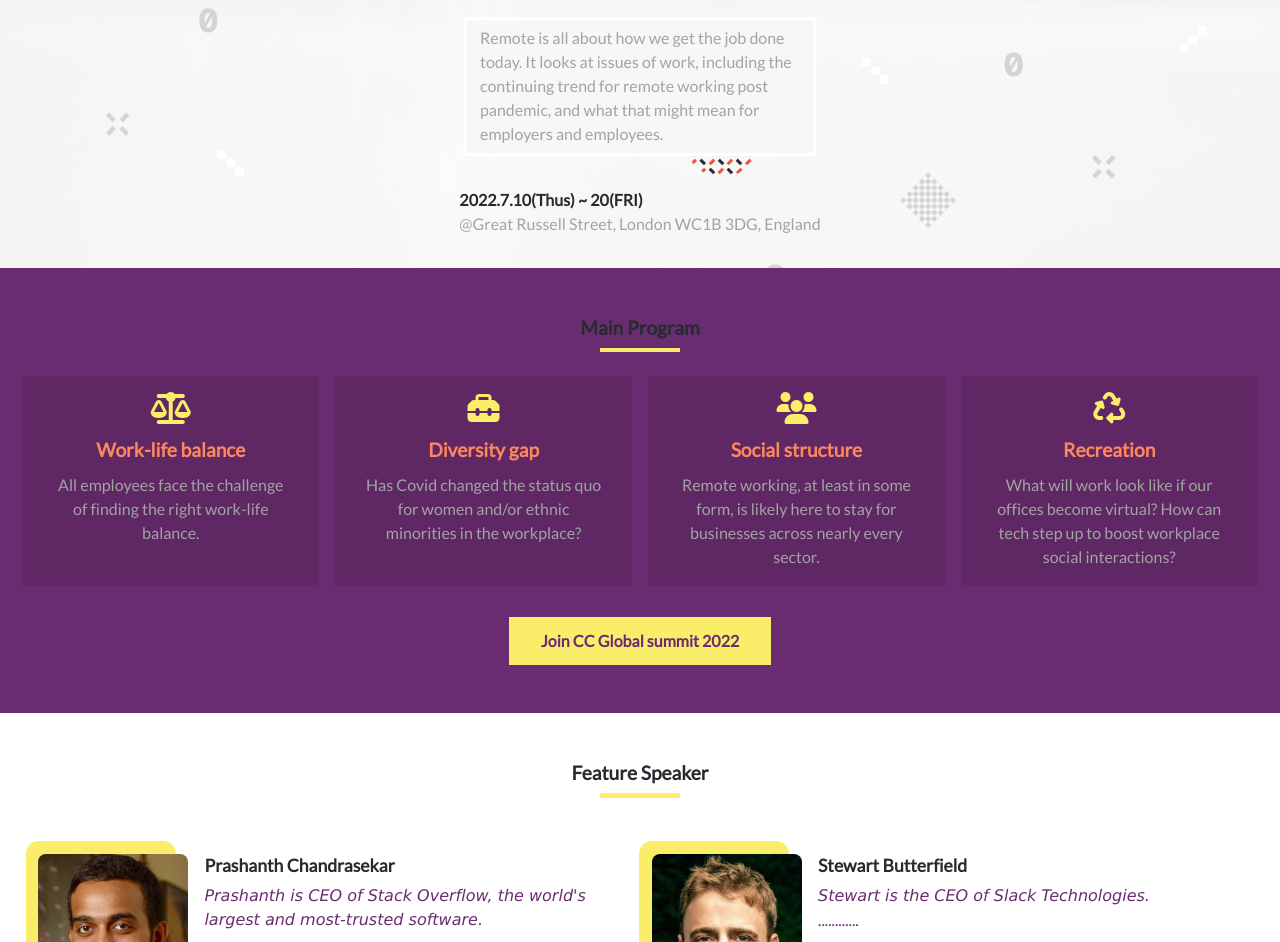
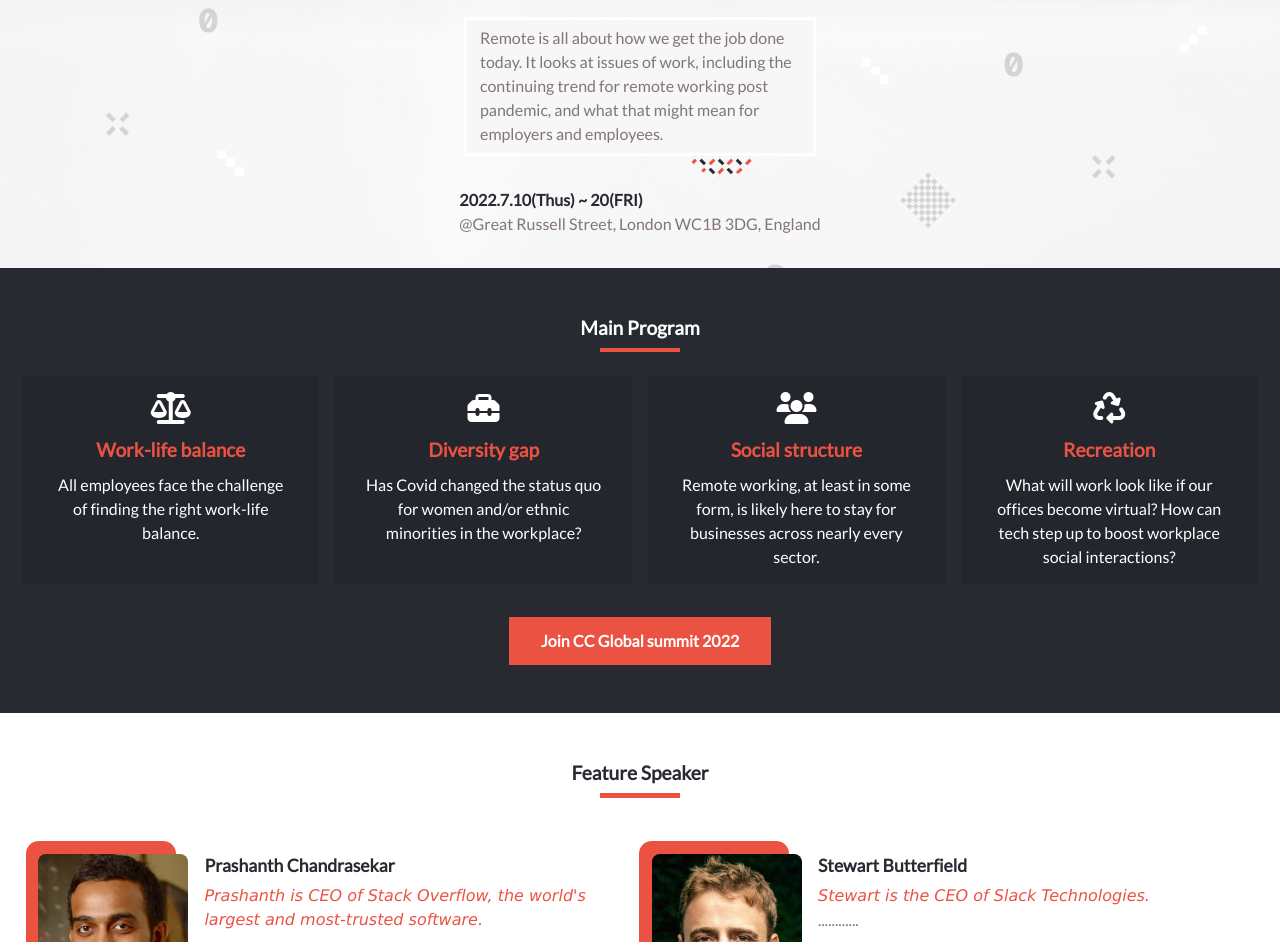
Before and after one commit to bahoz-ali/remote_capstone, a website: page index.html in a window 1280 px wide. Shown: the part 273-1215 px from the top of the page. Drawn offline with nearby package versions, Linux system fonts and the light colour scheme; a web font is replaced by a local one.

Commit message:
update theme of the website

```diff
--- a/sass/abstracts/_variables.scss
+++ b/sass/abstracts/_variables.scss
@@ -37,8 +37,10 @@ $white: #fff;
 $black: #000;
 $gray: #ccc;
 $dark100: #3e3e3e;
+$bgColorDark: #272a31;
+$paragraphColor: #837575;
+$headingColor: #272a31;
 
-$paragraphColor: #a3a3a3;
-$headingColor: #272a2f;
-$primaryColor: #f9ed69;
-$secondColor: #6a2c70;
+$primaryColor: #ec5242;
+$secondColor: #d3d3d3;
+// $primaryColor: #f9ed69;
--- a/sass/components/_buttons.scss
+++ b/sass/components/_buttons.scss
@@ -11,5 +11,5 @@
 
 .btn--primary {
   background-color: $primaryColor;
-  color: $secondColor;
+  color: $white;
 }
--- a/sass/pages/_home.scss
+++ b/sass/pages/_home.scss
@@ -91,8 +91,8 @@ header {
   .cc {
     font-family: monospace;
     padding: 0.5rem 0.8rem;
-    border: 2px solid $secondColor;
-    color: $secondColor;
+    border: 2px solid $primaryColor;
+    color: $primaryColor;
   }
 
   .item {
@@ -165,7 +165,7 @@ header {
 
   .main__header {
     h3 {
-      color: $secondColor;
+      color: $primaryColor;
       font-size: 1rem;
     }
 
@@ -173,7 +173,6 @@ header {
       font-size: 2rem;
       padding: 0.5rem 0.8rem;
       color: $primaryColor;
-      background-color: $secondColor;
     }
   }
 
@@ -218,12 +217,16 @@ header {
 }
 
 .program {
-  background-color: $secondColor;
+  background-color: $bgColorDark;
   text-align: center;
   display: flex;
   flex-direction: column;
   justify-content: space-between;
   align-items: center;
+
+  h2 {
+    color: #fff;
+  }
 
   .btn {
     display: none;
@@ -231,7 +234,7 @@ header {
 
   .link {
     text-decoration: underline;
-    color: $primaryColor;
+    color: $white;
     font-size: 1rem;
     text-transform: uppercase;
     cursor: pointer;
@@ -251,15 +254,19 @@ header {
   align-items: center;
   gap: 0.7rem;
 
+  p {
+    color: $white;
+  }
+
   .fas {
     font-size: 2rem;
-    color: $primaryColor;
+    color: $white;
   }
 
   .program__title h3 {
     font-size: 1rem;
     width: 6em;
-    color: rgb(253, 136, 93);
+    color: $primaryColor;
   }
 
   .program__description {
@@ -280,7 +287,7 @@ header {
       text-align: center;
 
       a {
-        color: $secondColor;
+        color: $white;
       }
     }
   }
@@ -359,7 +366,7 @@ header {
   .organize {
     margin-top: 0.4rem;
     font-family: Verdana, Geneva, Tahoma, sans-serif;
-    color: $secondColor;
+    color: $primaryColor;
     font-style: italic;
   }
 
@@ -369,7 +376,7 @@ header {
 }
 
 .dots {
-  color: $secondColor;
+  color: $paragraphColor;
 }
 
 @media only screen and (min-width: 768px) {
```
Also changed, not shown: styles/main.css, 1 other file.
